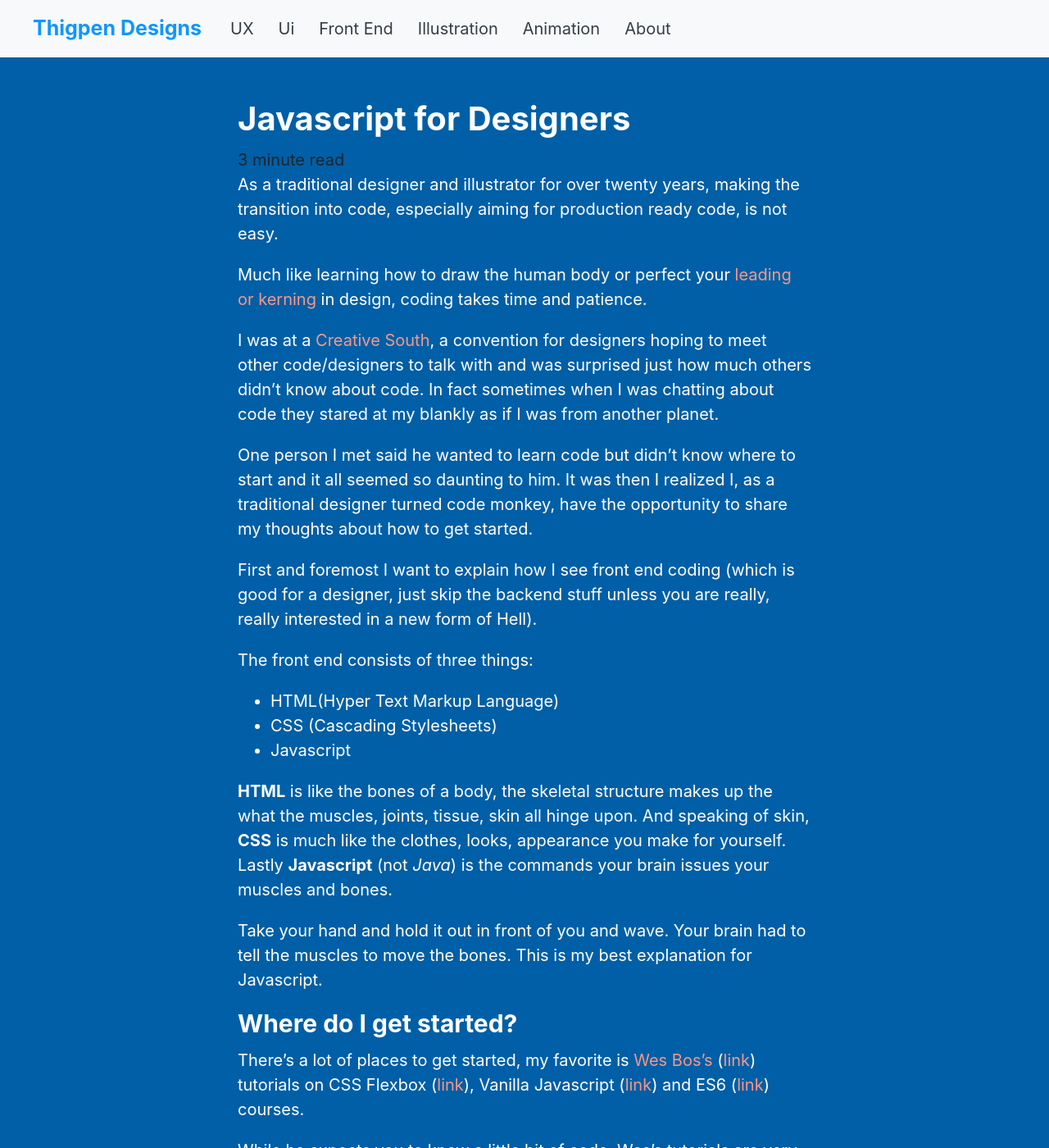
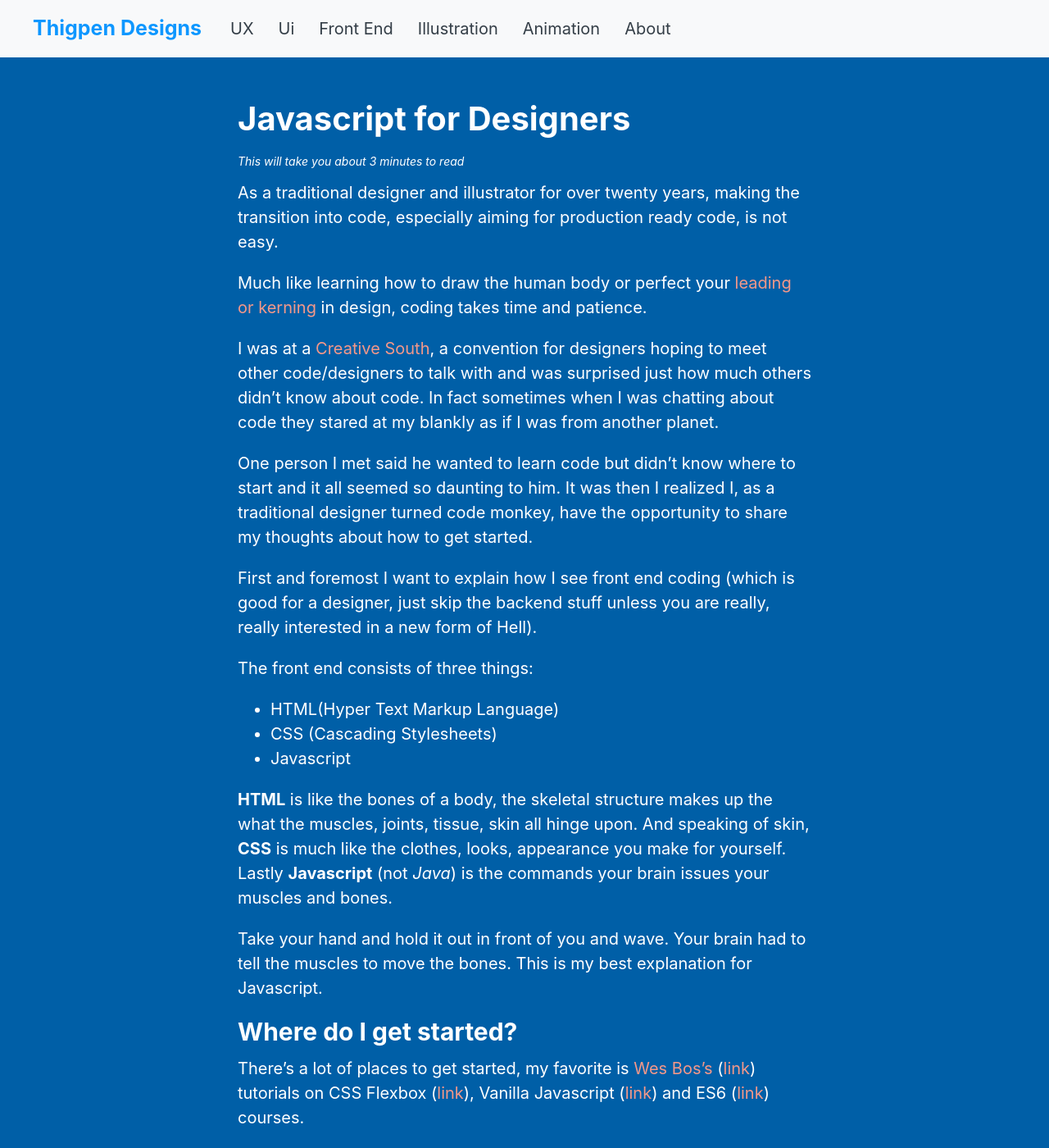
Before and after one commit to sThig/http-sthig.github.io, a Jekyll site: the page built from _posts/2018-07-06-javascript-for-designers.md, in a window 1280 px wide and 1400 px high. Shown: the whole window at 82% size. Built offline with Jekyll 4.4.1, drawn with Linux system fonts in a browser that asks for light colours; nearby versions of some CDN libraries.

Commit message:
now added more human element to reading

```diff
--- a/_layouts/post.html
+++ b/_layouts/post.html
@@ -5,6 +5,17 @@ layout: default-internal-post
 
   <header class="post-header">
     <h1 class="post-title p-name" itemprop="name headline">{{ page.title | escape }}</h1>
+    <div class="mb-2">
+      <span class="minutes-read">
+        {% capture words %}
+        {{ content | number_of_words | minus: 250 }}
+        {% endcapture %}
+
+        {% unless words contains "-" %}
+        {{ words | plus: 250 | divided_by: 180 | append: " minutes to read" | prepend: "This will take you about " }}
+        {% endunless %}
+      </span>
+    </div>
     <!-- <p class="post-meta">
       <time class="dt-published" datetime="{{ page.date | date_to_xmlschema }}" itemprop="datePublished">
         {%- assign date_format = site.minima.date_format | default: "%b %-d, %Y" -%}
@@ -17,13 +28,8 @@ layout: default-internal-post
 
   <div class="post-content e-content" itemprop="articleBody">
 
-    {% capture words %}
-  {{ content | number_of_words | minus: 250 }}
-{% endcapture %}
-{% unless words contains "-" %}
-  {{ words | plus: 250 | divided_by: 180 | append: " minute read" }}
-{% endunless %}
-    {{ content }}
+      {{ content }}
+
   </div>
 
   {%- if site.disqus.shortname -%}
--- a/_sass/_layout.scss
+++ b/_sass/_layout.scss
@@ -723,5 +723,11 @@ section h1 {
 .post-content {
   a {color: $color7;}
   li, strong {color: white;}
+}
 
+.minutes-read {
+    color: white;
+    margin-bottom: 20px;
+    font-style: italic;
+    font-size: 14px;
 }
```
